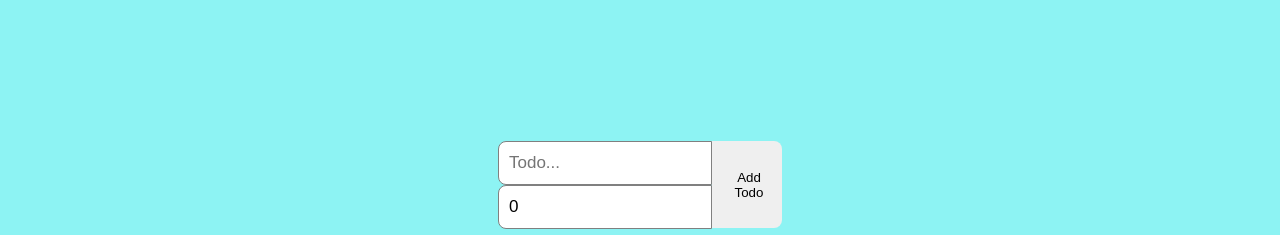
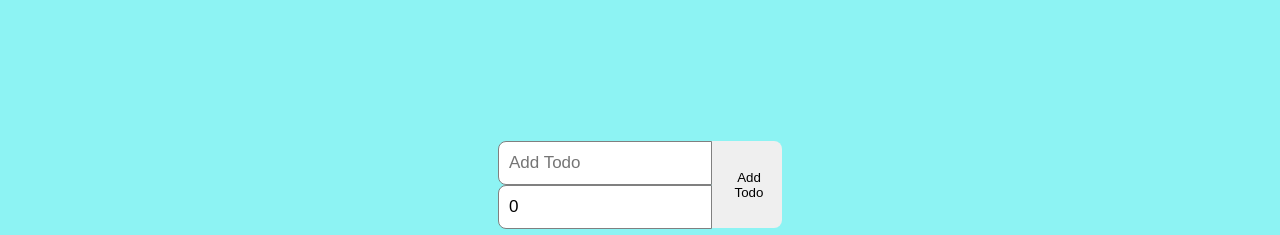
Before and after one commit to bappa-coco/todo-app, a React (Create React App) app: page / in a window 1280 px wide. Shown: the top 235 px of the page. Built offline with nearby package versions, Linux system fonts and the light colour scheme.

Commit message:
checking for bappa-coco id

```diff
--- a/src/App.tsx
+++ b/src/App.tsx
@@ -38,7 +38,7 @@ const App:FC =() => {
       <div className='header'>
         <div className='inputContainer'>
           <input type="text"
-           placeholder='Todo...'
+           placeholder='Add Todo'
            name='task'
            value={task}
            onChange={handleChange} />
```
